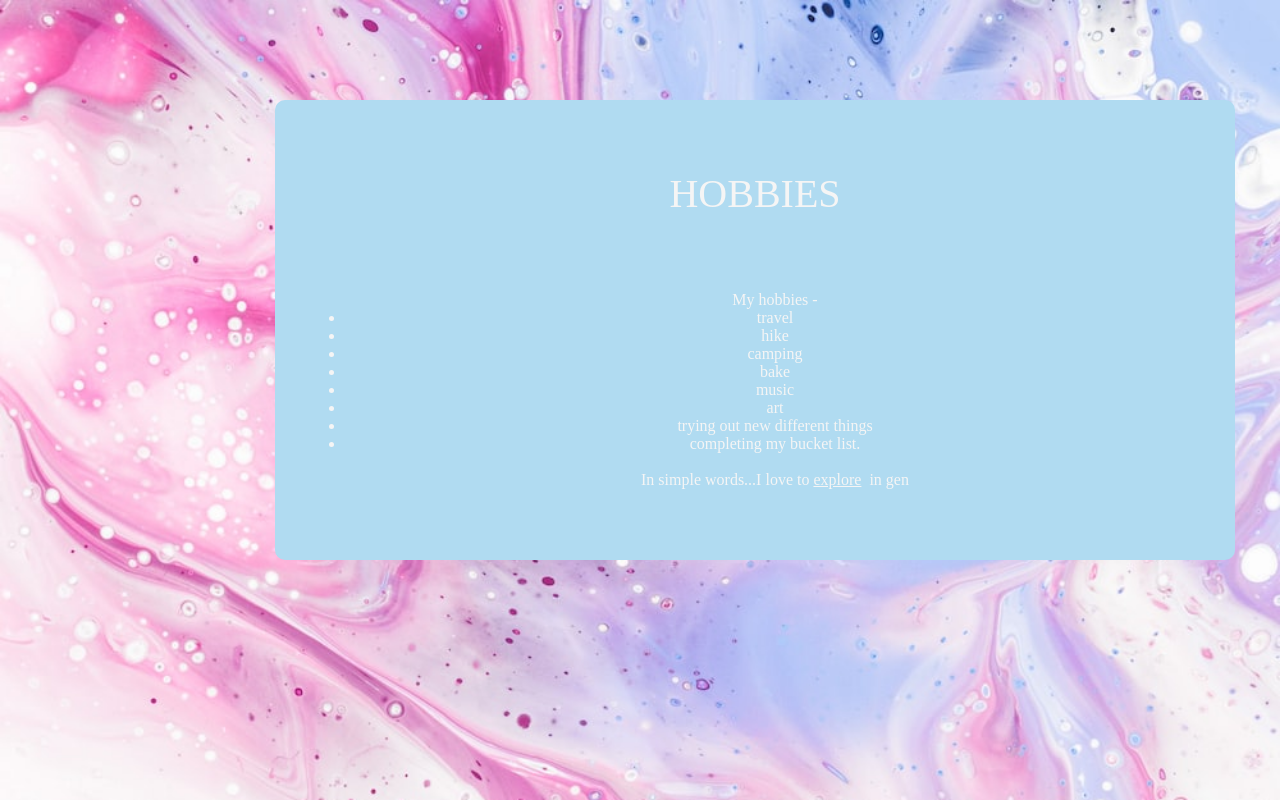
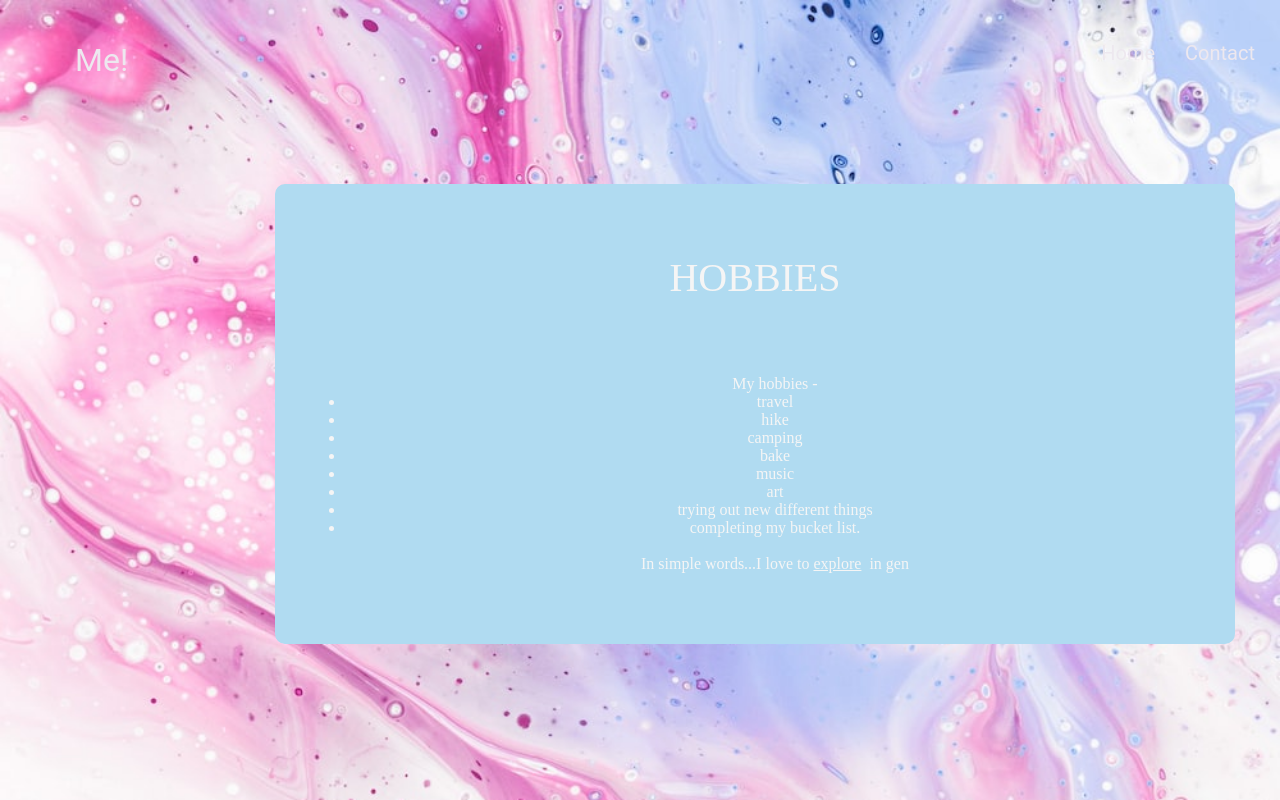
Before and after one commit to ria191919/20CYS202-UID, a plain HTML site: page personal_website/html/kon.html in a window 1280 px wide. Drawn offline with Linux system fonts and the light colour scheme.

Commit message:
Add files via upload

```diff
--- a/personal_website/html/kon.html
+++ b/personal_website/html/kon.html
@@ -24,8 +24,42 @@ body {
 			background-size: cover;
 }
 
+.navbar{ overflow: hidden;
+        float: none;
+        margin: 20px;
+      }
+      .navbar ul{
+        list-style: none;
 
- </style>
+      }
+      .navbar li a{
+        float:right;
+        color:rgb(237, 232, 239);
+        text-align: center;
+        font-style: none;
+        font-family: "Roboto", sans-serif;
+        font-size: 20px;
+        text-decoration: none;
+        padding: 5px;
+
+
+      }
+      .navbar a:hover{
+        color:#f02262;
+
+    }
+</style>
+<div>
+        <nav class="navbar">
+            <ul class="logo">
+              <li><a href="./contact.html" style="padding-left: 25px">Contact</a></li>
+
+              <li><a href="../index.html">Home</a></li>
+              <li style="float:left;"><a href="#" style="font-size: xx-large ; margin-left: 10px;">Me!</a></li>
+            </ul>
+    </nav>
+    </div>
+
 <div class="box">
       <p style="font-size: 40px;font-family: font1;">HOBBIES</p></BR>
       <P><UL align = "center" > My hobbies -  <li> travel</li> <li>  hike </li> <li>  camping </li> <li>  bake </li> <li> music </li> <li> art</li> <li>  trying out new different things</li> <li>  completing my bucket list.</li></br>
```
Also changed, not shown: personal_website/html/FAV.HTML (+34 -0 lines), personal_website/html/contact.html (+34 -0 lines), personal_website/index.html (+35 -1 lines).
